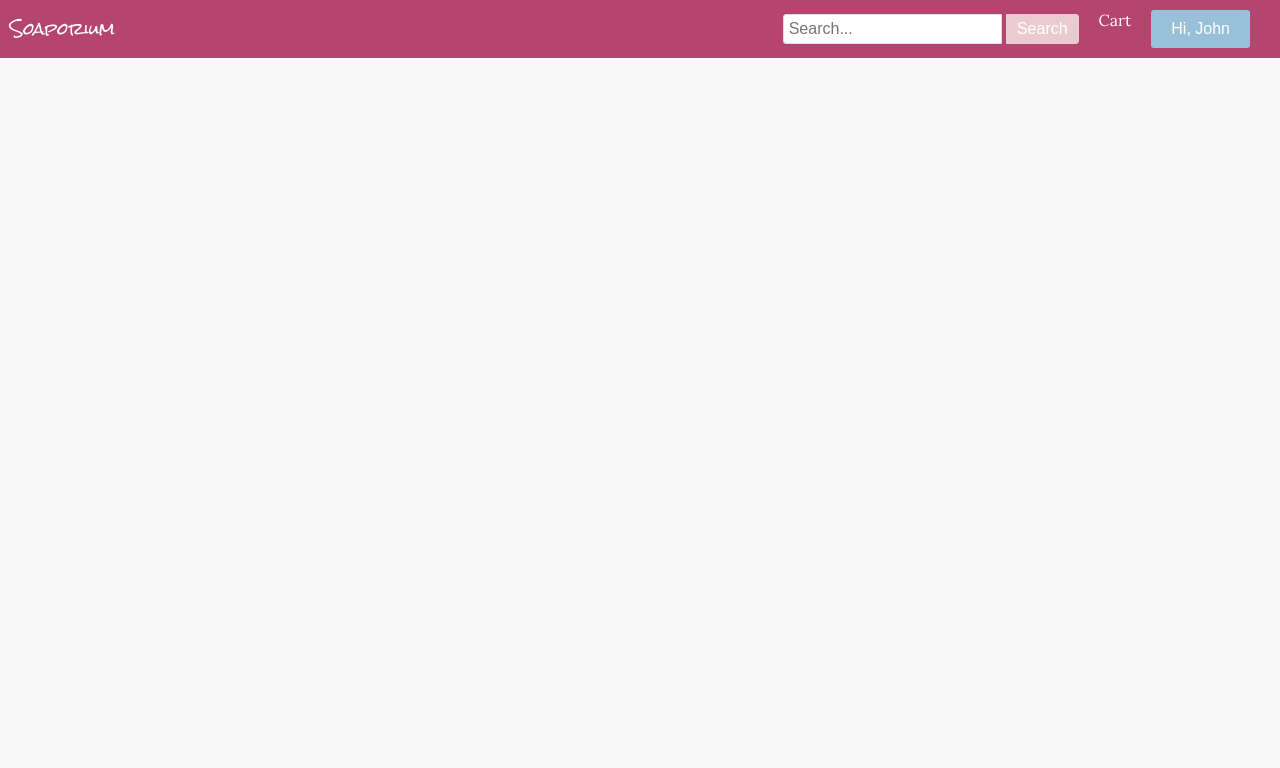
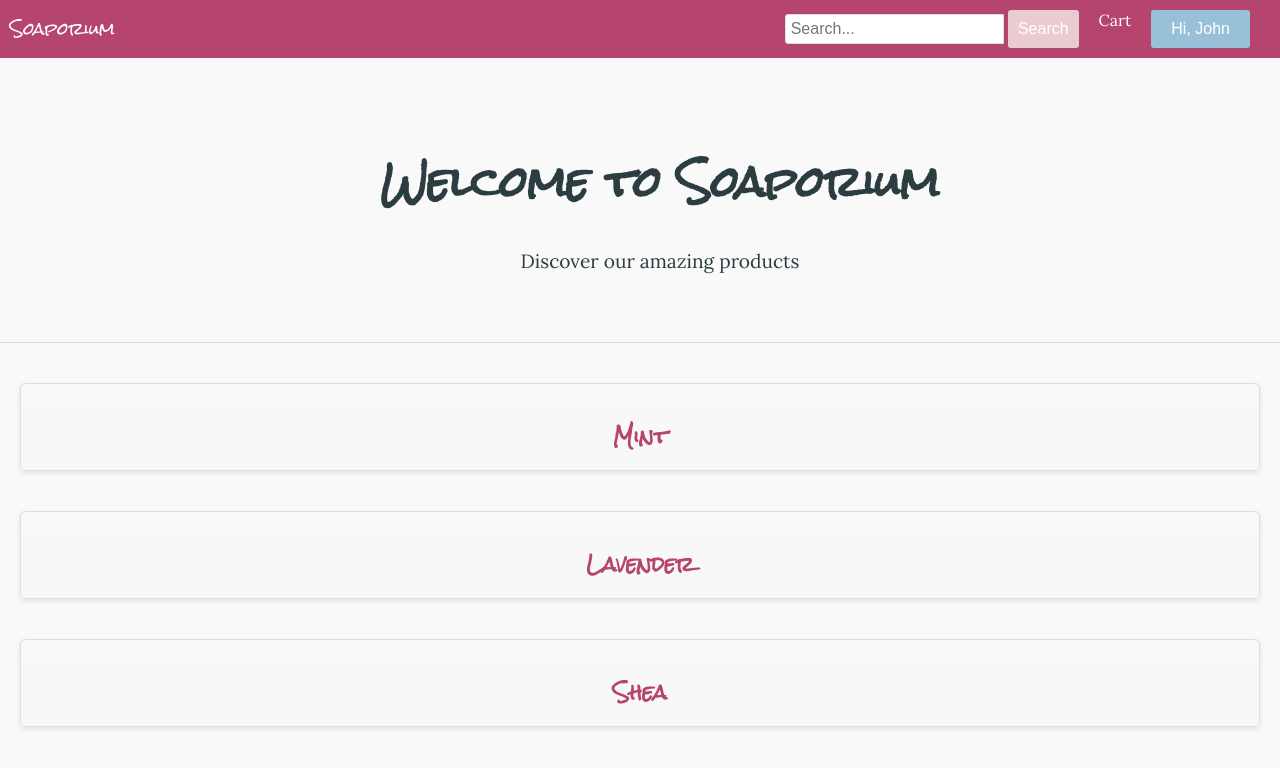
Before and after one commit to anisha-arya/Soap, a Flask app: page / in a window 1280 px wide. Shown: the top 768 px of the page. Run offline with Flask 3, Linux system fonts and the light colour scheme; a user stored in the database is signed in; data comes from the database, SQL or seed files in the repository; both versions use the stored data as it was after the commit.

Commit message:
Continued styling pages

```diff
--- a/routes.py
+++ b/routes.py
@@ -81,7 +81,16 @@ def signup():
             return render_template("signup.html")
 
         if not existing_user:
-            # If user doesn't exist, add user's submitted info to database
+            if len(fname) < 2 or len(fname) > 50 or\
+                    len(lname) < 2 or len(lname) > 50:
+                flash('Name must be between 2 and 50 characters', 'error')
+                return redirect(url_for('signup'))
+
+            if len(password) < 8 or len(password) > 100 or\
+                    len(email) < 8 or len(email) > 100:
+                flash('Password must be between 8 and 100 characters', 'error')
+                return redirect(url_for('signup'))
+
             sql = (
                 "INSERT INTO User (fname, lname, email, password) \
                     VALUES (?, ?, ?, ?)"
@@ -262,8 +271,9 @@ def add_to_cart(soapid):
     conn.close()
 
     # Tell user item has been successfully added, return cart.html
-    flash("Item added to your cart")
-    return redirect(url_for("search"))
+    flash(f'Item {soapid} added to cart', 'success')
+    return redirect(url_for('search',
+                            search_term=request.args.get('search_term')))
 
 
 # Completeing order route
--- a/static/styles.css
+++ b/static/styles.css
@@ -2,39 +2,7 @@
 @import url('https://fonts.googleapis.com/css2?family=Lora:ital,wght@0,400..700;1,400..700&display=swap');
 @import url('https://fonts.googleapis.com/css2?family=Rock+Salt&display=swap');
 
-/* Large screen display (3 columns) */
-@media (min-width: 1030px) {
-    .results-list {
-        grid-template-columns: repeat(3, 1fr);
-    }
-}
-
-/* Medium screen display (2 columns) */
-@media (max-width: 1029px) {
-    .results-list {
-        grid-template-columns: repeat(2, 1fr);
-    }
-}
-
-/* Small screen display (1 column) */
-@media (max-width: 599px) {
-    .results-list {
-        grid-template-columns: repeat(1, 1fr);
-    }
-}
-
-/* Set headers to Rock Salt font */
-.home-link,
-h1,
-h2,
-h3,
-h4,
-h5,
-h6 {
-    font-family: 'Rock Salt', cursive;
-}
-
-/* Set body font as Lora, background colour to seasalt */
+/* Global Styles */
 body {
     font-family: 'Lora', serif;
     margin: 0;
@@ -43,6 +11,22 @@ body {
     color: #2b3d41;
 }
 
+h1,
+h2,
+h3,
+h4,
+h5,
+h6,
+.home-link {
+    font-family: 'Rock Salt', cursive;
+}
+
+ul,
+li {
+    list-style-type: none;
+}
+
+/* Header and Navigation */
 .top-bar {
     background-color: #b5446e;
     color: #fff;
@@ -73,23 +58,15 @@ body {
     margin-right: 20px;
 }
 
-.nav-links li a {
-    color: #fff;
-    text-decoration: none;
-}
-
-.search-bar {
-    display: flex;
-    align-items: center;
-}
-
-.search-bar input[type="text"] {
+.search-bar input[type="text"],
+.search-form input[type="text"] {
     padding: 5px;
     font-size: 16px;
     border: 1px solid #ddd;
     border-radius: 3px 0 0 3px;
 }
 
+.search-form button,
 .search-bar button {
     padding: 5px 10px;
     font-size: 16px;
@@ -100,38 +77,60 @@ body {
     cursor: pointer;
 }
 
-.search-bar button:hover {
-    background-color: #2b3d41;
-    border: 1px solid #2b3d41
+/* Hero Section */
+.hero-section {
+    text-align: center;
+    padding: 50px 20px;
+    background-color: #faf9f9;
+    border-bottom: 1px solid #ddd;
+    width: 100%;
 }
 
-.user-dropdown {
-    position: relative;
+.hero-section h1 {
+    font-size: 2.5rem;
+    margin-bottom: 10px;
 }
 
-.dropdown-content {
-    visibility: hidden;
-    display: none;
-    position: absolute;
-    background-color: #98c1d9;
-    min-width: 120px;
-    z-index: 1;
-    border-radius: 3px;
-    right: 0;
-    display: flex;
-    flex-direction: column;
+.hero-section p {
+    font-size: 1.2rem;
 }
 
-/* Make dropdown items only visible on hover */
-.user-dropdown:hover .dropdown-content {
-    visibility: visible;
-    display: block;
-}
-
-.content {
+/* Home Page Items */
+.home-items {
+    display: flex;
+    justify-content: space-around;
+    flex-wrap: wrap;
     padding: 20px;
 }
 
+.hitem {
+    width: 100%;
+    margin: 20px 0;
+    text-align: center;
+    border: 1px solid #ddd;
+    border-radius: 5px;
+    overflow: hidden;
+    box-shadow: 0 2px 5px rgba(0, 0, 0, 0.1);
+}
+
+.hitem a {
+    text-decoration: none;
+}
+
+.hitem img {
+    width: 100%;
+    height: auto;
+}
+
+.hitem h2 {
+    padding: 10px;
+    background-color: #f8f8f8;
+    margin: 0;
+    font-size: 1.2rem;
+    color: #b5446e;
+}
+
+/* Login and Signup Containers */
 .login-container,
 .signup-container {
     max-width: 800px;
@@ -143,6 +142,50 @@ body {
     box-shadow: 0 0 10px rgba(0, 0, 0, 0.1);
 }
 
+.login-container {
+    max-width: 400px;
+    margin: 50px auto;
+}
+
+.login-form,
+.signup-form {
+    display: flex;
+    flex-direction: column;
+}
+
+.form-group {
+    margin-bottom: 15px;
+}
+
+.form-group label {
+    margin-bottom: 5px;
+    font-weight: bold;
+}
+
+.form-group input {
+    padding: 10px;
+    font-size: 1rem;
+    border: 1px solid #ccc;
+    border-radius: 3px;
+    width: 100%;
+    box-sizing: border-box;
+}
+
+button[type="submit"] {
+    padding: 10px;
+    font-size: 1rem;
+    color: white;
+    background-color: #eacbd2;
+    border: none;
+    border-radius: 3px;
+    cursor: pointer;
+}
+
+button[type="submit"]:hover {
+    background-color: #b5446e;
+}
+
+/* Search Results */
 .search-results-container {
     width: 100%;
     max-width: 1200px;
@@ -186,24 +238,18 @@ body {
     margin-bottom: 10px;
 }
 
-h2 {
-    margin: 10px 0;
-    font-size: 1.2em;
-}
-
-.description {
+.description,
+.price {
     margin: 10px 0;
     font-size: 1em;
 }
 
 .price {
-    margin: 10px 0;
-    font-size: 1em;
     font-weight: bold;
 }
 
 .add-to-cart,
-.user-dropdown-btn, .search.button {
+.user-dropdown-btn {
     display: inline-block;
     padding: 10px 20px;
     font-size: 16px;
--- a/templates/cart.html
+++ b/templates/cart.html
@@ -1,5 +1,5 @@
 <!-- templates/cart.html -->
-{% extends "home.html" %}
+{% extends "layout.html" %}
 
 {% block content %}
 <!-- Flash Messages for Errors or Other Notifications -->
--- a/templates/home.html
+++ b/templates/home.html
@@ -1,45 +1,42 @@
-<!-- templates/home.html -->
-<!DOCTYPE html>
-<html lang="en">
+{% extends "layout.html" %}
 
-<head>
-    <meta charset="UTF-8">
-    <title>{% block title %}Soaporium{% endblock %}</title>
-    <link rel="stylesheet" href="{{ url_for('static', filename='styles.css') }}">
-</head>
-<body>
-    <div class="top-bar">
-        <a href="{{ url_for('home') }}" class="home-link">Soaporium</a>
-        <nav class="navbar">
-            <ul class="nav-links">
-                <!-- Search bar in the nav bar -->
-                <li class="search-bar">
-                    <form action="{{ url_for('search') }}" method="get">
-                        <input type="text" name="search_term" placeholder="Search...">
-                        <button type="submit">Search</button>
-                    </form>
-                </li>
+{% block content %}
+<!-- Hero Section -->
+<div class="hero-section">
+    <h1>Welcome to Soaporium</h1>
+    <p>Discover our amazing products</p>
+</div>
 
-                {% if session.get("userid") %}
-                <li><a href="{{ url_for('view_current_cart') }}">Cart</a></li>
-                <li class="user-dropdown">
-                    <button class="user-dropdown-btn">Hi, {{ user_firstname }}</button>
-                    <ul class="dropdown-content">
-                        <li><a href="{{ url_for('userinfo', userid=session.get("userid")) }}">User Info</a></li>
-                        <li><a href="{{ url_for('logout') }}">Sign Out</a></li>
-                    </ul>
-                </li>
-                {% else %}
-                <li><a href="{{ url_for('login') }}">Login</a></li>
-                <li><a href="{{ url_for('signup') }}">Sign Up</a></li>
-                {% endif %}
-            </ul>
-        </nav>
+<!-- Clickable Search Items -->
+<div class="home-items">
+    <div class="hitem">
+        <a href="{{ url_for('search', search_term='mint') }}">
+            <img src="" alt="">
+            <h2>Mint</h2>
+        </a>
     </div>
+    <div class="hitem">
+        <a href="{{ url_for('search', search_term='lavender') }}">
+            <img src="" alt="">
+            <h2>Lavender</h2>
+        </a>
+    </div>
+    <div class="hitem">
+        <a href="{{ url_for('search', search_term='shea') }}">
+            <img src="" alt="">
+            <h2>Shea</h2>
+        </a>
+    </div>
+</div>
 
-    <div class="content">
-        {% block content %}{% endblock %}
-    </div>
-</body>
-
-</html>
+<!-- Flash Messages for Errors or Other Notifications -->
+{% with messages = get_flashed_messages() %}
+{% if messages %}
+<ul class="flash-messages">
+    {% for message in messages %}
+    <li>{{ message }}</li>
+    {% endfor %}
+</ul>
+{% endif %}
+{% endwith %}
+{% endblock %}
--- /dev/null
+++ b/templates/layout.html
@@ -0,0 +1,45 @@
+<!-- templates/home.html -->
+<!DOCTYPE html>
+<html lang="en">
+
+<head>
+    <meta charset="UTF-8">
+    <title>{% block title %}Soaporium{% endblock %}</title>
+    <link rel="stylesheet" href="{{ url_for('static', filename='styles.css') }}">
+</head>
+<body>
+    <div class="top-bar">
+        <a href="{{ url_for('home') }}" class="home-link">Soaporium</a>
+        <nav class="navbar">
+            <ul class="nav-links">
+                <!-- Search bar in the nav bar -->
+                <li class="search-bar">
+                    <form action="{{ url_for('search') }}" method="get">
+                        <input type="text" name="search_term" placeholder="Search...">
+                        <button type="submit">Search</button>
+                    </form>
+                </li>
+
+                {% if session.get("userid") %}
+                <li><a href="{{ url_for('view_current_cart') }}">Cart</a></li>
+                <li class="user-dropdown">
+                    <button class="user-dropdown-btn">Hi, {{ user_firstname }}</button>
+                    <ul class="dropdown-content">
+                        <li><a href="{{ url_for('userinfo', userid=session.get("userid")) }}">User Info</a></li>
+                        <li><a href="{{ url_for('logout') }}">Sign Out</a></li>
+                    </ul>
+                </li>
+                {% else %}
+                <li><a href="{{ url_for('login') }}">Login</a></li>
+                <li><a href="{{ url_for('signup') }}">Sign Up</a></li>
+                {% endif %}
+            </ul>
+        </nav>
+    </div>
+
+    <div class="content">
+        {% block content %}{% endblock %}
+    </div>
+</body>
+
+</html>
--- a/templates/previous_carts.html
+++ b/templates/previous_carts.html
@@ -1,5 +1,5 @@
 <!-- templates/previous_carts.html -->
-{% extends "home.html" %}
+{% extends "layout.html" %}
 
 {% block content %}
     <h1>Previous Carts</h1>
```
Also changed, not shown: other parts of static/styles.css (+88 -66 lines), templates/login.html (+4 -4 lines), templates/search.html (+9 -6 lines), templates/signup.html (+6 -6 lines), templates/user.html (+10 -10 lines), Soap.db.
